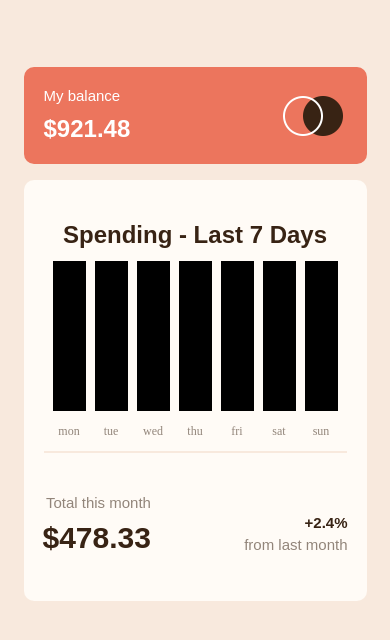
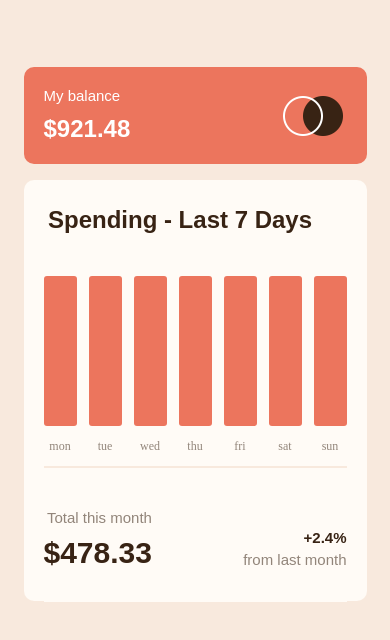
Before and after one commit to dlavrentev/expenses-chart-component, a React (Create React App) app: page / in a window 390 px wide. Shown: the top 640 px of the page. Built offline with nearby package versions, Linux system fonts and the light colour scheme.

Commit message:
mobile css finished

```diff
--- a/src/App.css
+++ b/src/App.css
@@ -85,6 +85,8 @@ p {
   font-size: 24px;
   line-height: 31px;
   color: #382314;
+  position: relative;
+  left: -15px;
 }
 
 .chart-container {
@@ -92,9 +94,10 @@ p {
   width: 303px;
   height: 177px;
   flex-direction: row;
-  justify-content: space-evenly;
+  justify-content: space-between;
   align-items: flex-end;
   border-bottom: 2px solid #F8E9DD;
+  margin-top: 30px;
 }
 
 
@@ -119,7 +122,8 @@ p {
 .money-container {
   width: 33px;
   height: 150px;
-  background: black;
+  background: #EC755D;
+  border-radius: 3px;
 }
 
 
@@ -127,7 +131,7 @@ p {
   display: flex;
   flex-direction: row;
   justify-content: space-between;
-  width: 305px;
+  width: 303px;
   align-items: center;
 }
 
```
